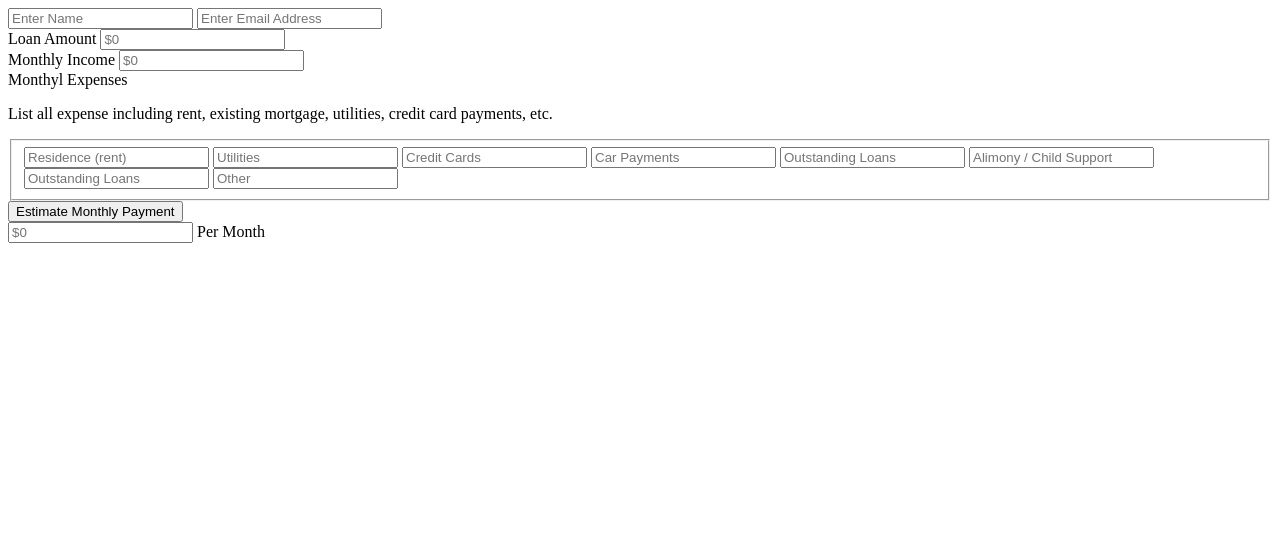
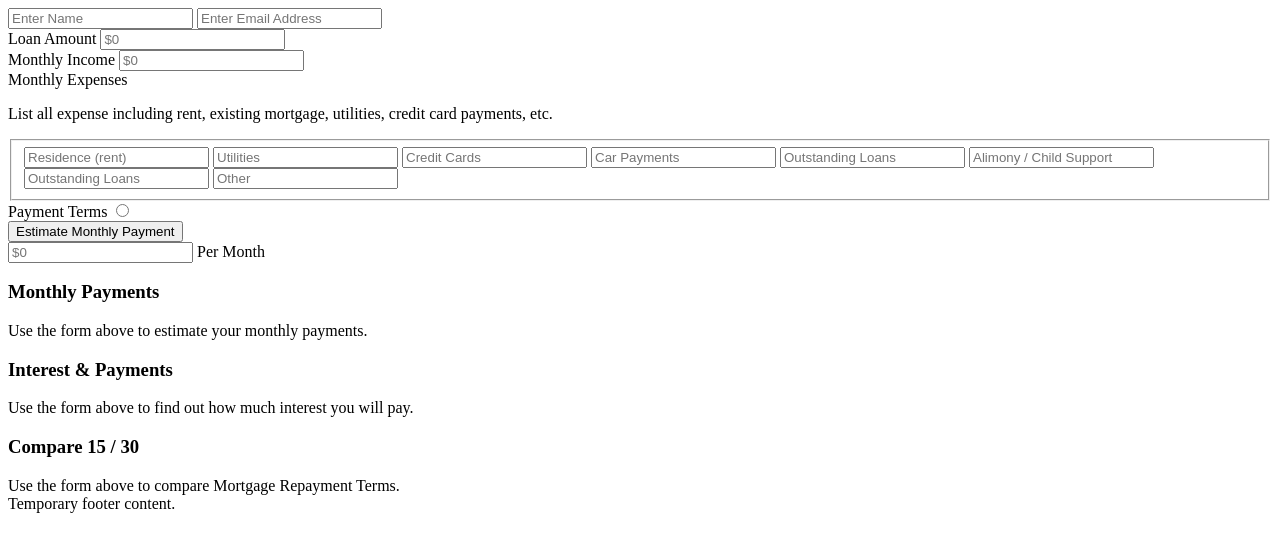
Before and after one commit to mfzaman/test, a PHP site: page / in a window 1280 px wide. Shown: the top 552 px of the page. Run offline with PHP 8.4, Linux system fonts and the light colour scheme.

Commit message:
added  tab code
Added tabs to index.php and initial javascript to activate tab
functionality

```diff
--- a/index.php
+++ b/index.php
@@ -6,6 +6,8 @@
 <title>Test project in GitHub</title>
 <link rel="stylesheet" href="styles/default.css">
 </head>
+
+<body>
 
 <form id="mortgageCalculator" action="go.html" method="post">
 
@@ -16,7 +18,7 @@
         <input type="email" id="customerEmailAddress" size="20" placeholder="Enter Email Address">
     </div>
 
-    <div class="mortgage Amount">
+    <div class="mortgage amount">
         <label for="mortgageAmount">Loan Amount</label>
         <input type="number" id="mortgageAmount" size="20" placeholder="$0">
     </div>
@@ -27,7 +29,7 @@
     </div>
 
     <div class="mortgage expenses">
-        <label for="monthlyExpenses" class="larger">Monthyl Expenses<br/> </label>
+        <label for="monthlyExpenses" class="larger">Monthly Expenses<br/> </label>
         <p>List all expense including rent, existing mortgage, utilities, credit card payments, etc.</p>
         <fieldset id="monthlyExpenses" class="mortgage">
             <input type="number" id="residenceExpense" size="20" placeholder="Residence (rent)">
@@ -41,18 +43,53 @@
         </fieldset>
     </div>
 
+    <div class="mortgage paymentTerms">
+        <label for="paymentTerms" class="larger">Payment Terms</label>
+        <input type="radio" name="paymentTerms" value="15 Year Mortgage">
+    </div>
+
     <div class="mortgage submitForm">
         <input id="calculate" type="submit" value="Estimate Monthly Payment" >
     </div>
 
     <div class="mortgage monthlyPayment">
-        <input type="number" id="monthlyPayment" size="15" placeholder="$0"> <label for="monthlyPayment">Per Month</label>
+        <input type="number" id="monthlyPayment" size="15" placeholder="$0">
+        <label for="monthlyPayment">Per Month</label>
     </div>
 
 </form>
 
+<div id="tabGroup">
 
-<body>
+    <div class="tab-content" id="tab1">
+    <h3 class="tabHeader" id="header1">Monthly Payments</h3>
+    <div id="content1">
+        Use the form above to estimate your monthly payments.
+    </div>
+    </div>
+
+    <div class="tab-content" id="tab2">
+    <h3 class="tabHeader" id="header2">Interest &amp; Payments</h3>
+    <div id="content2">
+        Use the form above to find out how much interest you will pay.
+    </div>
+    </div>
+
+    <div class="tab-content" id="tab3">
+    <h3 class="tabHeader" id="header3">Compare 15 / 30</h3>
+    <div id="content3">
+        Use the form above to compare Mortgage Repayment Terms.
+    </div>
+    </div>
+
+</div>
+
+<div id="footer">
+    <div class="footerContent">
+        Temporary footer content.
+    </div>
+</div>
+
 </body>
 <script src="js/script.js" type="text/javascript"></script>
 </html>
--- a/js/script.js
+++ b/js/script.js
@@ -1,28 +1,50 @@
+function stopProcess(event) {
+    event.preventDefault();
+
+    var monthlyIncome = parseInt(document.getElementById('monthlyIncome').value, 10) || 0,
+    residenceExpense = parseInt(document.getElementById('residenceExpense').value, 10) || 0,
+    utilities = parseInt(document.getElementById('utilities').value, 10) || 0,
+    creditCards = parseInt(document.getElementById('creditCards').value, 10) || 0,
+    carPayments = parseInt(document.getElementById('carPayments').value, 10) || 0,
+    loans = parseInt(document.getElementById('loans').value, 10) || 0,
+    alimony = parseInt(document.getElementById('alimony').value, 10) || 0,
+    other = parseInt(document.getElementById('other').value, 10) || 0;
+
+
+    var balance = (residenceExpense + utilities + creditCards + carPayments + loans + alimony +  loans + other) - monthlyIncome;
+
+    function calculateMortgagePayment() {
+    document.getElementById('monthlyPayment').value = balance;
+
+    if (document.getElementById('monthlyIncome').value === '') {
+        alert('please enter Monthly Income');
+        document.getElementById('monthlyIncome').focus();
+    }
+
+    };
+
+calculateMortgagePayment();
+
+};
+
+function tabController() {
+    document.getElementById('tabGroup').className = "ready";
+
+    var tabHeaders = document.getElementsByClassName('tabHeader');
+    for (var i = 0; i < tabHeaders.length; i++) {
+        tabHeaders[i].addEventListener('click', activateTab);
+    }
+
+    function activateTab(event) {
+        var myID = this.id;
+        console.log(myID);
+    }
+
+};
+
 window.onload; {
 
 document.getElementById('mortgageCalculator').addEventListener('submit', stopProcess);
-
-    var monthlyIncome = document.getElementById('monthlyIncome').parseInt
-    var monthyExpenses = document.getElementById('residenceExpense').parseInt
-    var balance = monthlyIncome - residenceExpense
-
-function calculateMortgagePayment() {
-    document.getElementById('monthlyPayment').innerHTML = balance;
-};
-
-function stopProcess(event) {
-    event.preventDefault();
-    alert('whoa');
-    calculateMortgagePayment();
-}
-
-
-
-
-
-
-
-
-
+document.addEventListener('DOMContentLoaded', tabController);
 
 }
```
